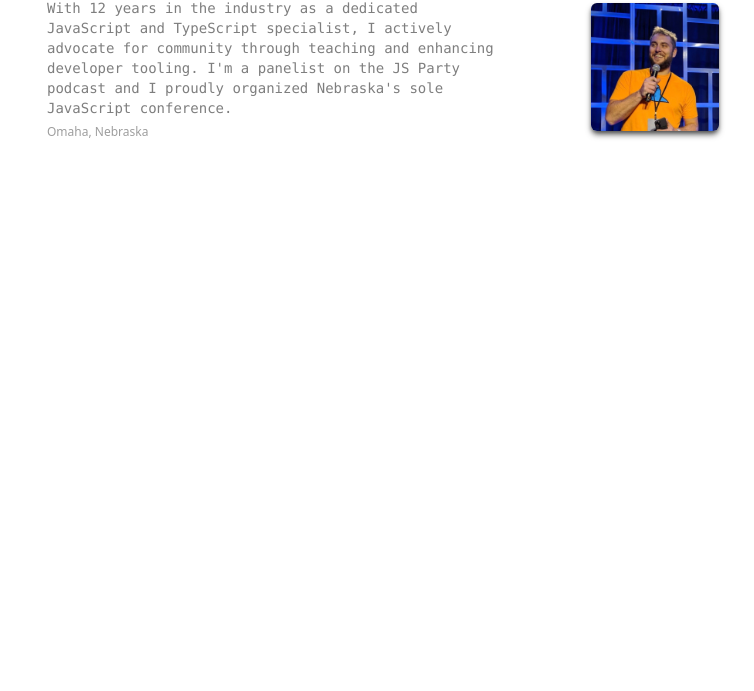
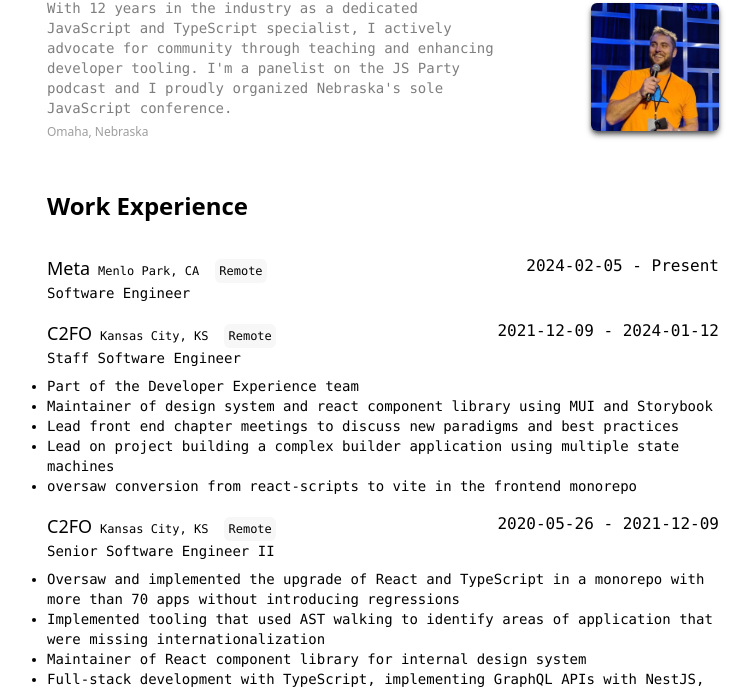
Before and after one commit to nicknisi/nicknisi.com, an Astro site: page /resume in a window 1280 px wide. Shown: the part 104-795 px from the top of the page, without its empty margins (257-1011 px from the left). Built offline with nearby package versions, Linux system fonts and the light colour scheme; Astro itself is replaced by a stand-in of ours; some icons are missing.

Commit message:
add work experience section

```diff
--- a/src/pages/resume.astro
+++ b/src/pages/resume.astro
@@ -70,6 +70,45 @@
             alt={resume.basics.name}
           />
         </div>
+        <div class="mt-4 space-y-8">
+          <h2 class="text-2xl font-bold">Work Experience</h2>
+          <div class="space-y-4">
+            {
+              resume.work.map((job) => (
+                <div class="space-y-2">
+                  <div>
+                    <div class="flex justify-between">
+                      <div class="flex items-baseline gap-2">
+                        <div class="p-0 text-lg font-medium">
+                          <a href={job.url}>{job.name}</a>
+                        </div>
+                        <div class="font-mono text-xs">{job.location}</div>
+                        {job.remote && (
+                          <span class="ml-2 inline-block items-center rounded-md bg-grey-50 p-1 font-mono text-xs font-medium">
+                            Remote
+                          </span>
+                        )}
+                      </div>
+                      <div class="flex font-mono">
+                        <div>{job.startDate}</div>
+                        <div>&nbsp;-&nbsp;</div>
+                        <div>{job.endDate ? job.endDate : 'Present'}</div>
+                      </div>
+                    </div>
+                    <div class="font-mono text-sm">{job.position}</div>
+                  </div>
+                  <div class="font-mono text-sm">
+                    <ul class="list-disc">
+                      {job.highlights?.map((highlight) => (
+                        <li>{highlight}</li>
+                      ))}
+                    </ul>
+                  </div>
+                </div>
+              ))
+            }
+          </div>
+        </div>
       </section>
     </main>
   </body>
```
